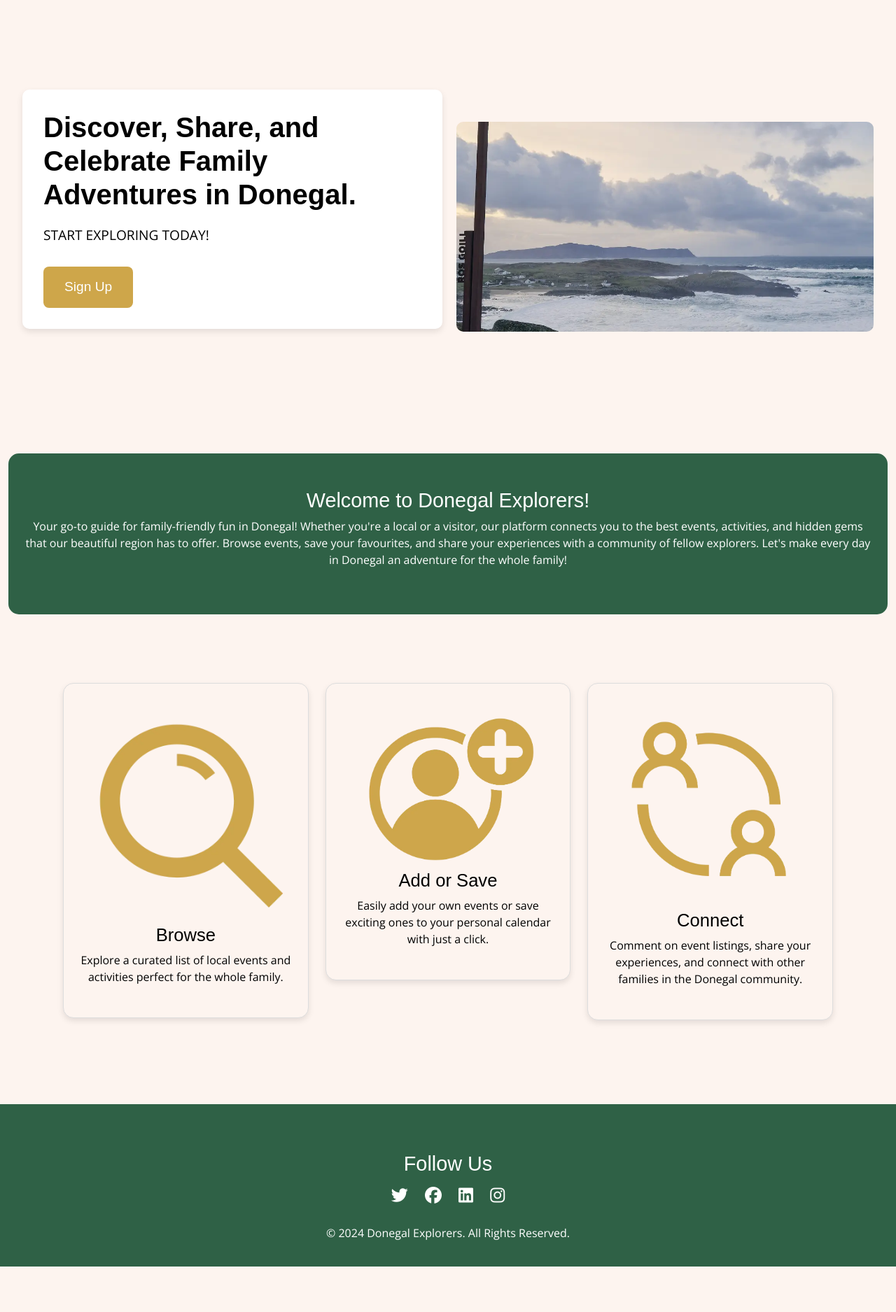
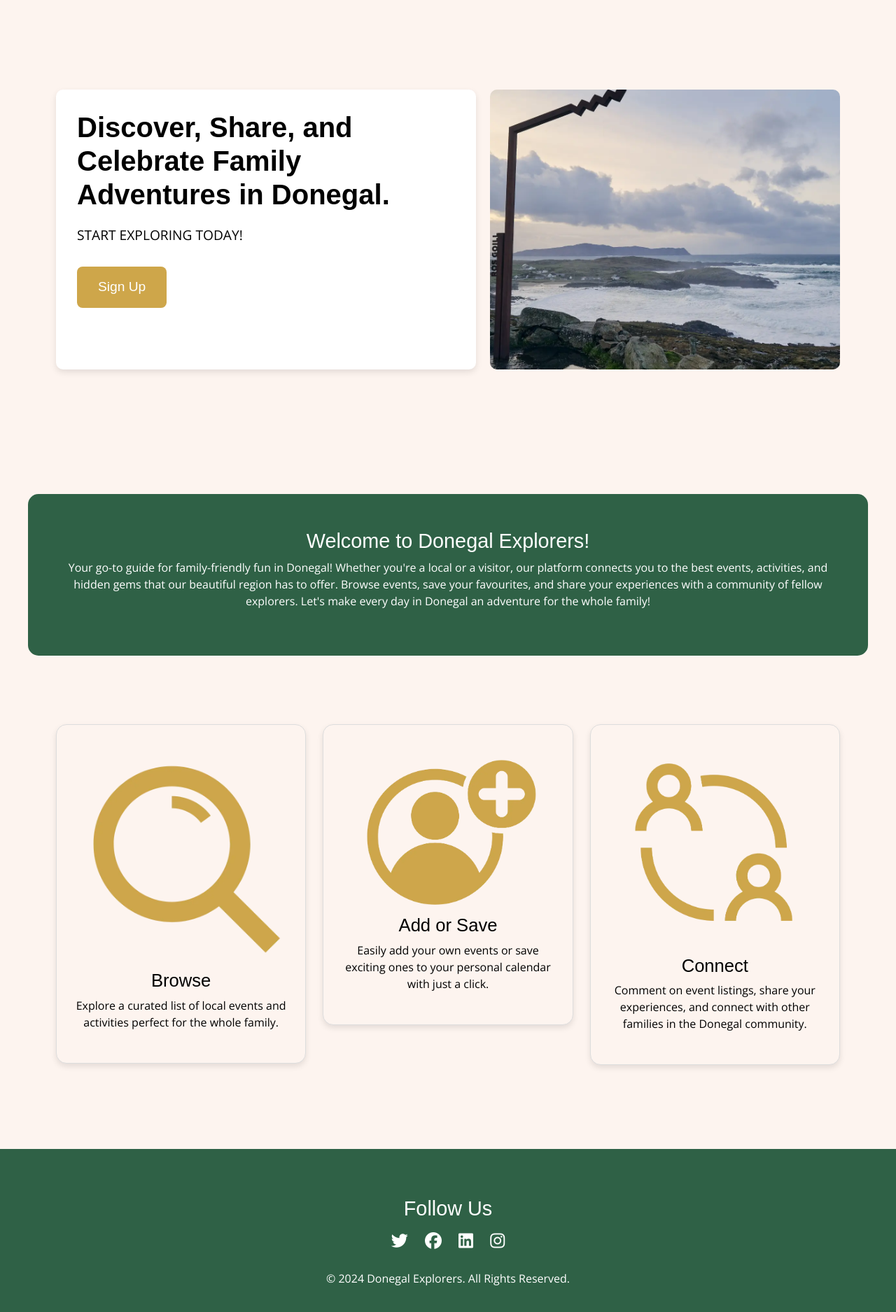
Before and after one commit to SophieMcGee/donegalexplorers, a Django app: page / in a window 1280 px wide. Shown: the part 76-1951 px from the top of the page at 70% size. Before the commit the page ends 1886 px from the top, so only its background shows below. Run offline with Django 4.2, Linux system fonts and the light colour scheme; parts of the project's set-up code (start-up, migrations or seed data) failed here and were passed over; some libraries are stand-ins or nearby versions.

Commit message:
Improve hero section layout and overall index.html styling

```diff
--- a/static/css/style.css
+++ b/static/css/style.css
@@ -118,14 +118,22 @@ h1, h2, h3, h4, h5, h6 {
     outline: none;
 }
 
+/* General Sections */
+section {
+    max-width: 1200px;
+    margin: 0 auto;
+}
+
 /* Hero Section */
 .hero-section {
     display: flex;
-    align-items: center;
+    align-items: stretch;
     justify-content: space-between;
     padding: 80px 20px;
     background-color: #FDF4EF;
     position: relative;
+    max-width: 1200px;
+    margin: 0 auto;
 }
 
 .hero-content {
@@ -144,6 +152,10 @@ h1, h2, h3, h4, h5, h6 {
     margin-left: 0;
     margin-bottom: 50px;
     z-index: 2;
+    display: flex;
+    flex-direction: column;
+    justify-content: space-between;
+    height: 400px;
 }
 
 .hero-content h1 {
@@ -166,10 +178,9 @@ h1, h2, h3, h4, h5, h6 {
     background-repeat: no-repeat;
     background-size: cover;
     background-position: center;
-    border-radius: 10px;
-    height: auto;
-    max-height: 100%;
-    min-height: 300px;
+    border-radius: 10px !important;
+    height: 400px;
+    width: 400px;
     margin-left: 20px;
     z-index: 1;
 }
@@ -196,6 +207,8 @@ h1, h2, h3, h4, h5, h6 {
     padding: 50px 20px;
     margin-top: 40px;
     border-radius: 15px;
+    max-width: 1200px;
+    margin: 0px auto;
 }
 
 /* Card Styles */
@@ -320,6 +333,8 @@ footer.footer-custom {
 .features-section {
     background-color: #FDF4EF;
     padding: 50px 20px;
+    max-width: 1200px;
+    margin: 0 auto;
 }
 
 .unique-feature {
@@ -346,11 +361,25 @@ footer.footer-custom {
     color: #000000;
 }
 
+/* Media query for larger screens */
+@media (min-width: 992px) {
+    .hero-section,
+    .welcome-section,
+    .features-section {
+        padding-left: 40px;
+        padding-right: 40px;
+    }
+}
+
+
 /* Mobile screens with widths of less than 768px */
 @media (max-width: 768px) {
     .hero-section {
         flex-direction: column;
         text-align: center;
+        max-width: 95%;
+        padding-left: 20px;
+        padding-right: 20px;
     }
 
     .hero-image {
```
